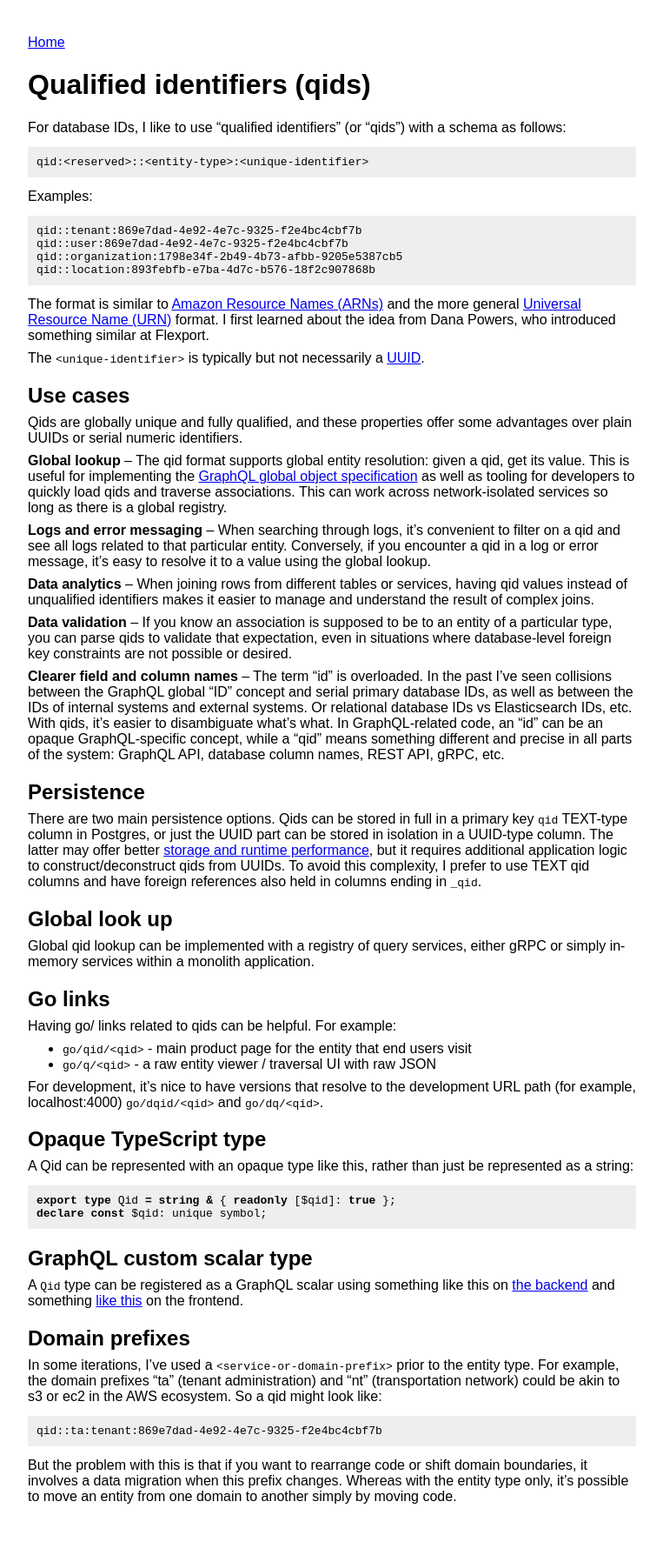
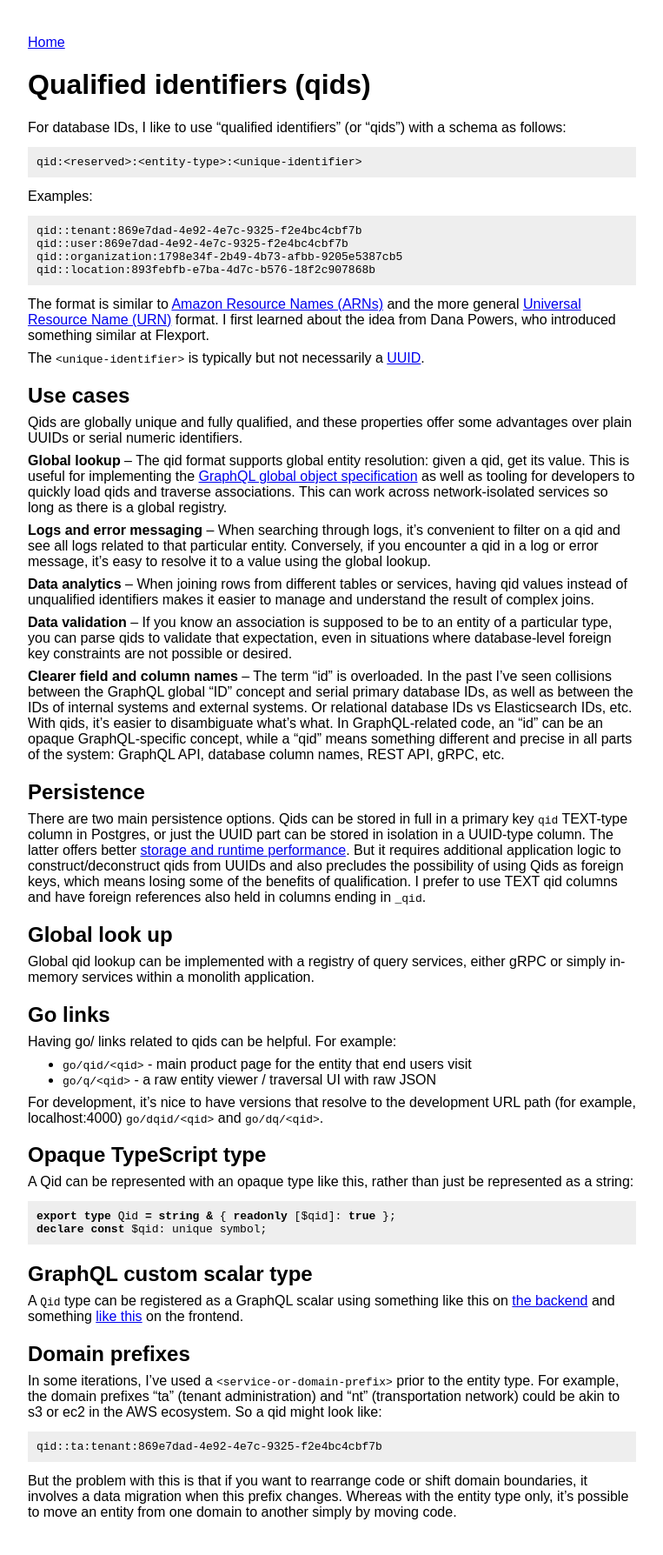
Before and after one commit to maxh/maxheinritz.com, a Jekyll site: the page built from _notes/qualified-identifiers.md, in a window 1280 px wide. Shown: the whole page at 87% size, without its empty margins (108-871 px from the left). Built offline with Jekyll 4.4.1, drawn with Linux system fonts in a browser that asks for light colours.

Commit message:
qid update

````diff
--- a/_notes/qualified-identifiers.md
+++ b/_notes/qualified-identifiers.md
@@ -7,7 +7,7 @@ layout: note
 For database IDs, I like to use "qualified identifiers" (or "qids") with a schema as follows:
 
 ```
-qid:<reserved>::<entity-type>:<unique-identifier>
+qid:<reserved>:<entity-type>:<unique-identifier>
 ```
 
 Examples:
@@ -39,7 +39,7 @@ Qids are globally unique and fully qualified, and these properties offer some ad
 
 ## Persistence
 
-There are two main persistence options. Qids can be stored in full in a primary key `qid` TEXT-type column in Postgres, or just the UUID part can be stored in isolation in a UUID-type column. The latter may offer better [storage and runtime performance](https://stackoverflow.com/a/44101628), but it requires additional application logic to construct/deconstruct qids from UUIDs. To avoid this complexity, I prefer to use TEXT qid columns and have foreign references also held in columns ending in `_qid`.
+There are two main persistence options. Qids can be stored in full in a primary key `qid` TEXT-type column in Postgres, or just the UUID part can be stored in isolation in a UUID-type column. The latter offers better [storage and runtime performance](https://stackoverflow.com/a/44101628). But it requires additional application logic to construct/deconstruct qids from UUIDs and also precludes the possibility of using Qids as foreign keys, which means losing some of the benefits of qualification. I prefer to use TEXT qid columns and have foreign references also held in columns ending in `_qid`.
 
 ## Global look up
 
````
